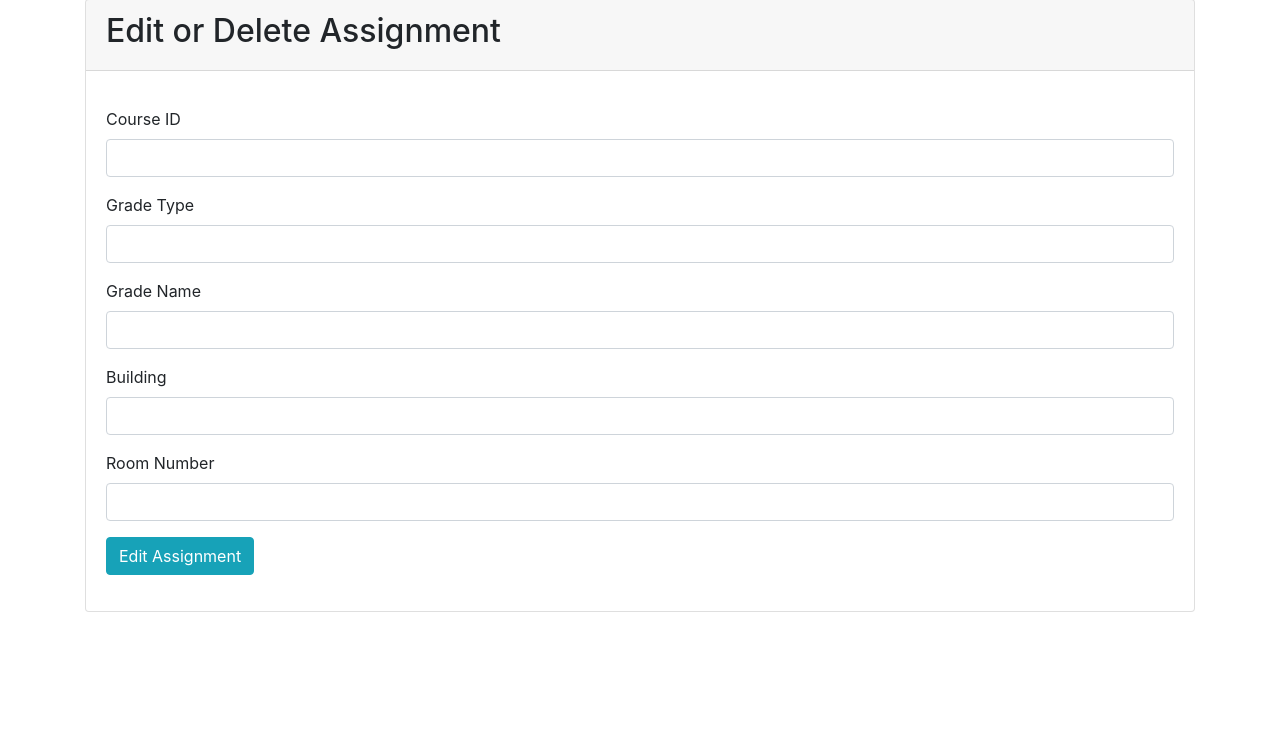
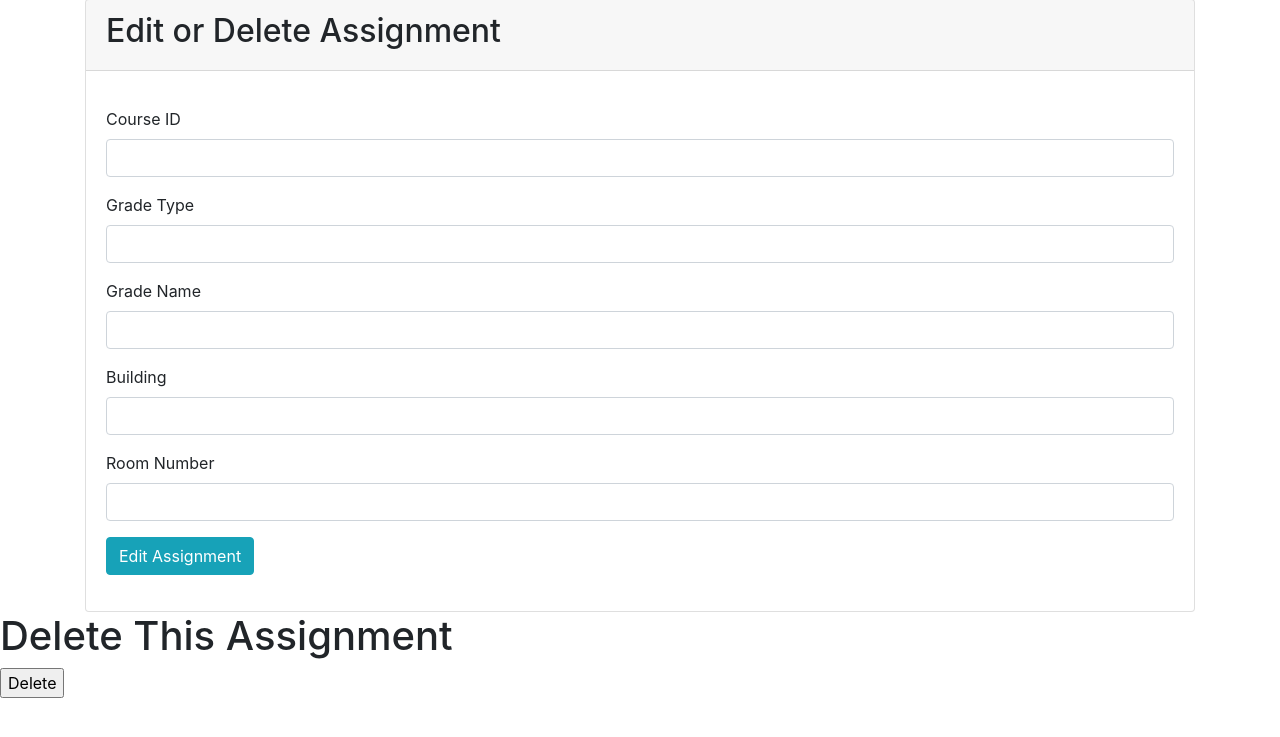
Before and after one commit to cloud9anti/340-Project, a PHP site: page /assignmentEdit.php in a window 1280 px wide. Shown: the part 49-786 px from the top of the page. Run offline with PHP 8.4, Linux system fonts and the light colour scheme; data that the repository does not hold is empty.

Commit message:
Add files via upload

```diff
--- a/assignmentEdit.php
+++ b/assignmentEdit.php
@@ -11,8 +11,6 @@ $people = mysqli_fetch_array($result, MYSQLI_ASSOC);
 
 $Pid = $_POST['grade_id'];
 
-//$Pid = (int)$Pid;
-echo $Pid;
 
 if (isset($_POST['grade_name'])) {
   $course_id = $_POST['course_id'];
@@ -94,3 +92,9 @@ mysqli_query($connection, "UPDATE grade SET course_id='$course_id', grade_type='
     </div>
   </div>
 </div>
+
+			<form method="post" action = "delete.php">
+			<h1> Delete This Assignment </h1>
+					<input type="hidden" name="btnDelete2" value="<?= $Pid?>">
+					<input href="delete.php" value="Delete" type="submit"></input>
+			</form>
```
